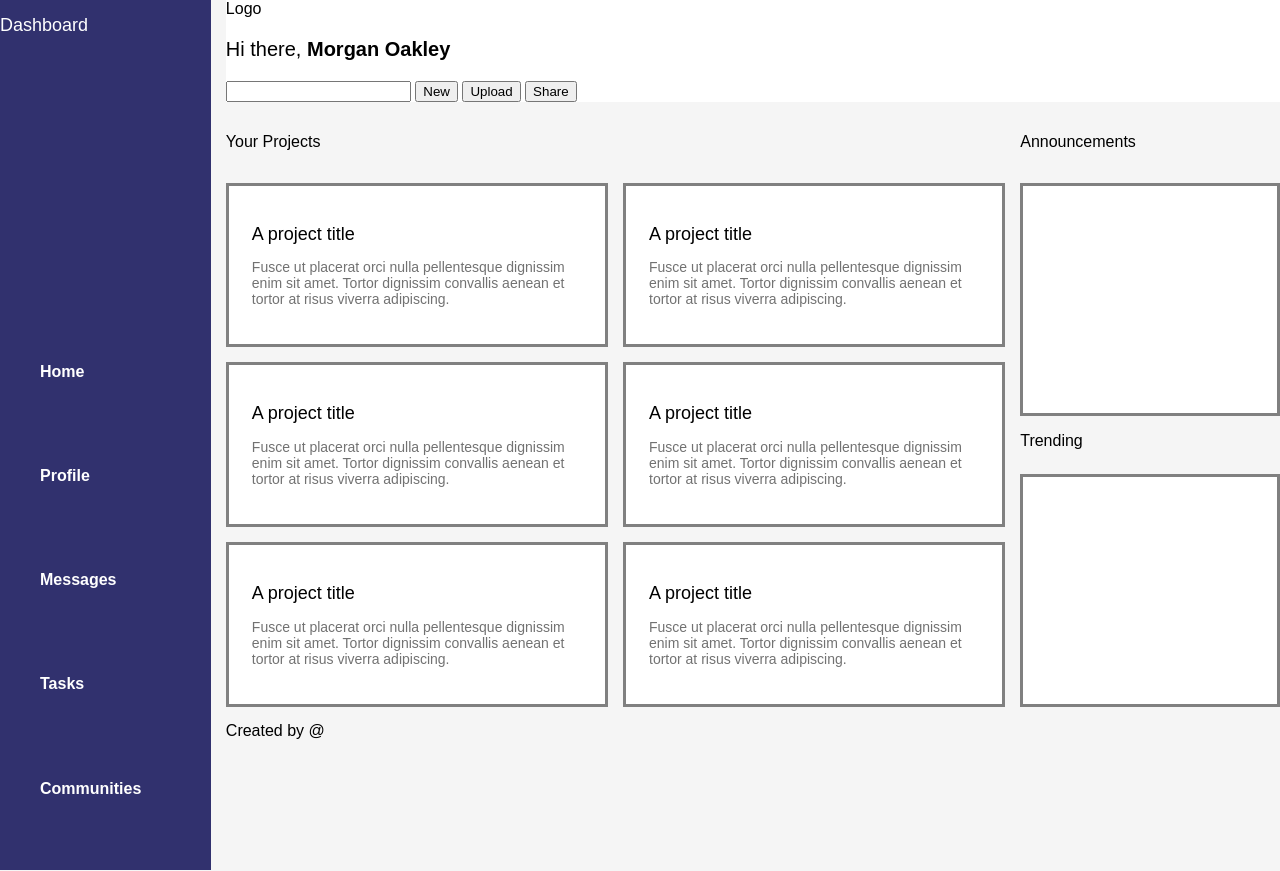
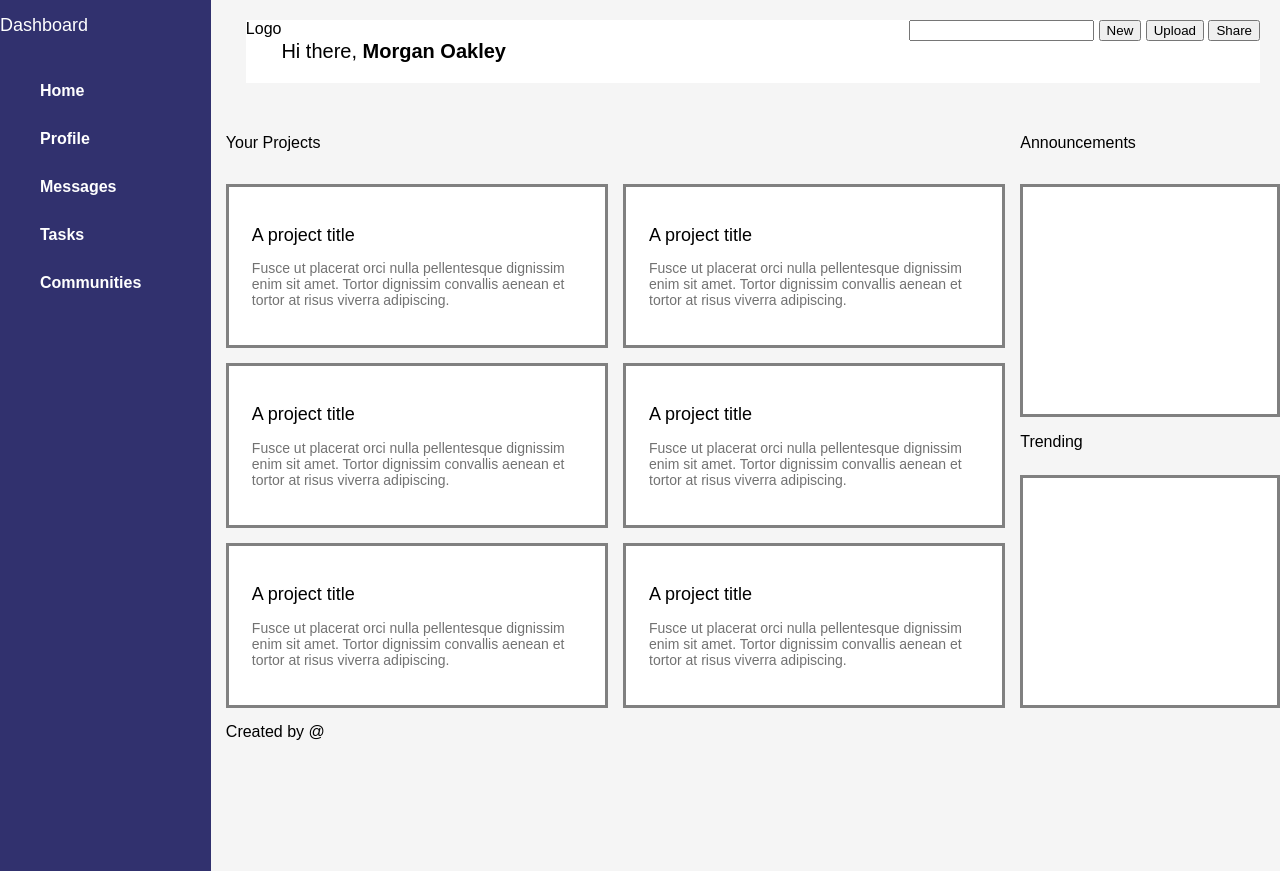
Before and after one commit to OneTooManyln/project_admin_dashboard, a plain HTML site: page index.html in a window 1280 px wide. Drawn offline with Linux system fonts and the light colour scheme.

Commit message:
Flex header-container to layout header 1d

```diff
--- a/style.css
+++ b/style.css
@@ -22,6 +22,13 @@ body {
 
 .header-container {
     background-color: white;
+    justify-content: space-between;
+    margin: 20px;
+}
+
+.left,
+.header-container {
+    display: flex;
 }
 
 .welcome {
@@ -35,6 +42,7 @@ body {
     gap: 15px;
     color: white;
     font-weight: bold;
+    grid-auto-rows: max-content;
 }
 
 .sidebar ul {
```
